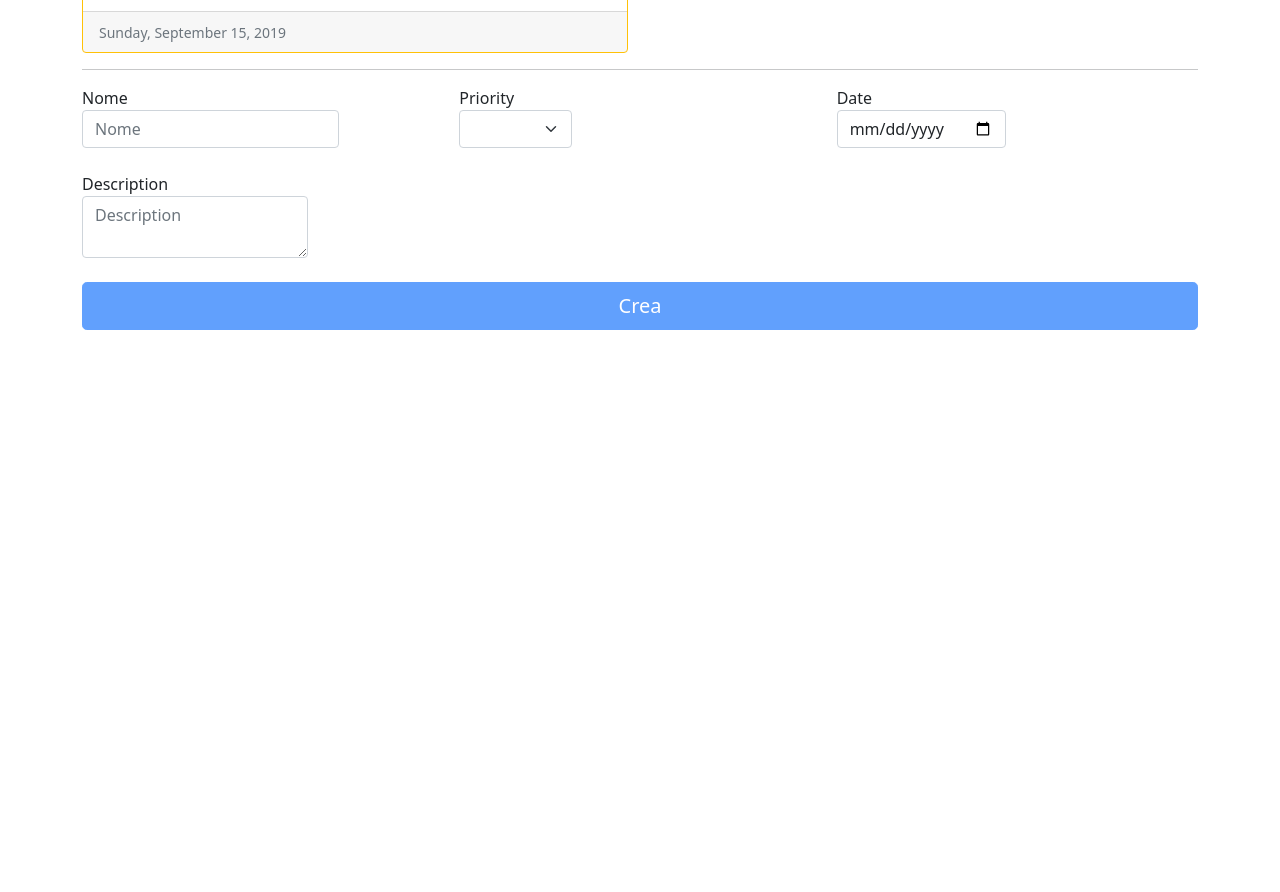
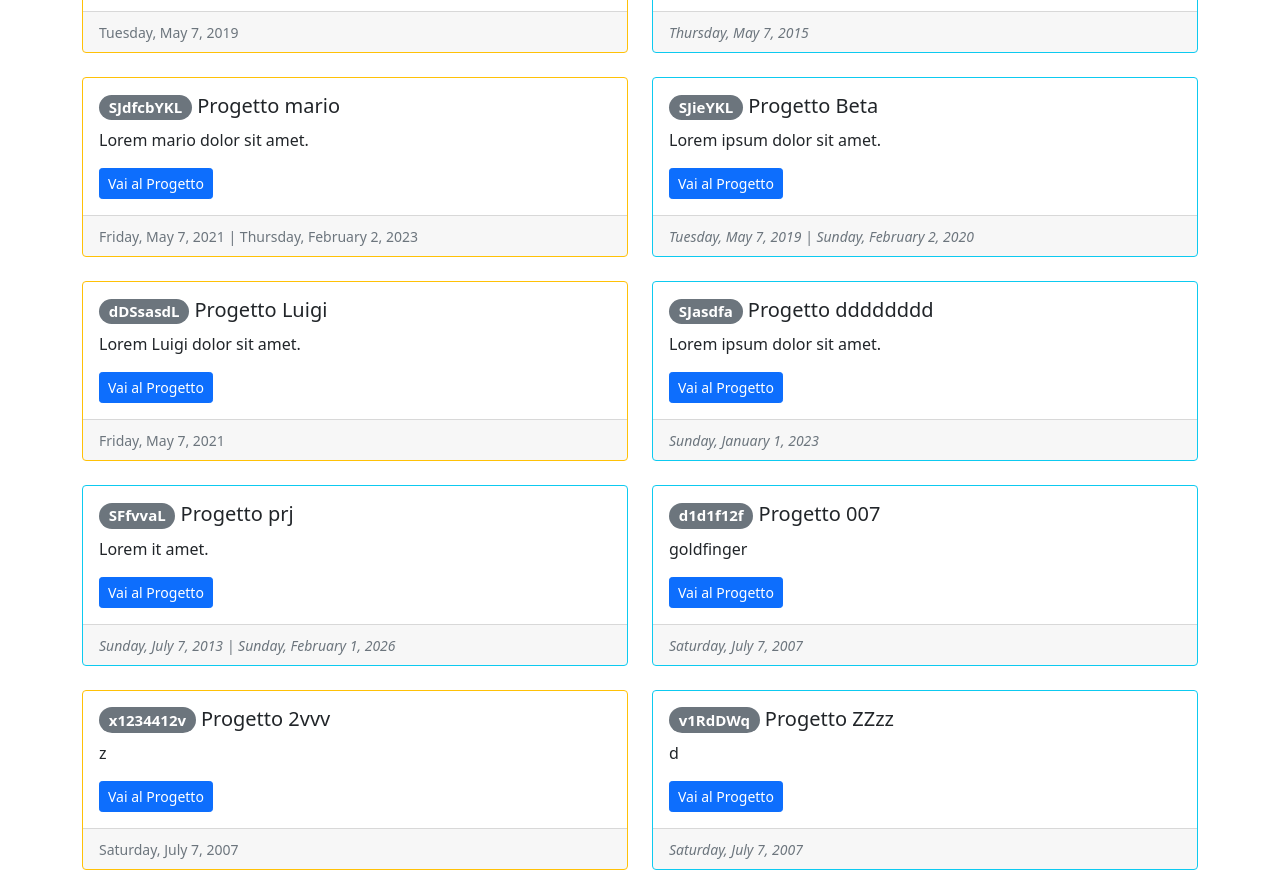
Before and after one commit to Agricola-a/NGPRJ, an Angular app: page /projects in a window 1280 px wide. Shown: the part 540-1432 px from the top of the page. Before the commit the page ends 870 px from the top, so only its background shows below. Built offline with nearby package versions, Linux system fonts and the light colour scheme; data requests are answered from the project's data file.

Commit message:
refactoring for HttpClient and json-server api

```diff
--- /dev/null
+++ b/db.json
@@ -0,0 +1,149 @@
+{
+  "projects": [
+    {
+      "id": 1,
+      "code": "NHusYJl",
+      "name": "Progetto Alpha",
+      "description": "Lorem ipsum dolor sit amet.",
+      "start": "2019-05-07",
+      "end": "2020-02-02",
+      "priority": "medium",
+      "done": true,
+      "tasks": []
+    },
+    {
+      "id": 2,
+      "code": "SJieYKL",
+      "name": "Progetto Beta",
+      "description": "Lorem ipsum dolor sit amet.",
+      "start": "2019-05-07",
+      "end": "2020-02-02",
+      "priority": "low",
+      "done": true,
+      "tasks": []
+    },
+    {
+      "id": 3,
+      "code": "POjeGBs",
+      "name": "Progetto Gamma",
+      "description": "Lorem ipsum dolor sit amet.",
+      "start": "2019-05-07",
+      "priority": "low",
+      "done": false,
+      "tasks": []
+    },
+    {
+      "id": 4,
+      "code": "dffewqw",
+      "name": "Progetto fff",
+      "description": "Lorem ipsum dolor sit amet.",
+      "start": "2015-05-07",
+      "priority": "medium",
+      "done": true,
+      "tasks": []
+    },
+    {
+      "id": 5,
+      "code": "SJdfcbYKL",
+      "name": "Progetto mario",
+      "description": "Lorem mario dolor sit amet.",
+      "start": "2021-05-07",
+      "end": "2023-02-02",
+      "priority": "low",
+      "done": false,
+      "tasks": []
+    },
+    {
+      "id": 6,
+      "code": "SJieYKL",
+      "name": "Progetto Beta",
+      "description": "Lorem ipsum dolor sit amet.",
+      "start": "2019-05-07",
+      "end": "2020-02-02",
+      "priority": "low",
+      "done": true,
+      "tasks": []
+    },
+    {
+      "id": 7,
+      "code": "dDSsasdL",
+      "name": "Progetto Luigi",
+      "description": "Lorem Luigi dolor sit amet.",
+      "start": "2021-05-07",
+      "priority": "low",
+      "done": false,
+      "tasks": []
+    },
+    {
+      "id": 8,
+      "code": "SJasdfa",
+      "name": "Progetto dddddddd",
+      "description": "Lorem ipsum dolor sit amet.",
+      "start": "2023-01-01",
+      "priority": "low",
+      "done": true,
+      "tasks": []
+    },
+    {
+      "id": 9,
+      "code": "SFfvvaL",
+      "name": "Progetto prj",
+      "description": "Lorem it amet.",
+      "start": "2013-07-07",
+      "end": "2026-02-01",
+      "priority": "low",
+      "done": true,
+      "tasks": []
+    },
+    {
+      "id": 10,
+      "code": "d1d1f12f",
+      "name": "Progetto 007",
+      "description": "goldfinger",
+      "start": "2007-07-07",
+      "priority": "low",
+      "done": true,
+      "tasks": []
+    },
+    {
+      "id": 11,
+      "code": "x1234412v",
+      "name": "Progetto 2vvv",
+      "description": "z",
+      "start": "2007-07-07",
+      "priority": "low",
+      "done": false,
+      "tasks": []
+    },
+    {
+      "id": 12,
+      "code": "v1RdDWq",
+      "name": "Progetto ZZzz",
+      "description": "d",
+      "start": "2007-07-07",
+      "priority": "low",
+      "done": true,
+      "tasks": []
+    },
+    {
+      "name": "asdasda",
+      "priority": "medium",
+      "start": "2021-10-22",
+      "description": "asd",
+      "code": "b6b7nj1",
+      "done": false,
+      "tasks": [],
+      "id": 13
+    },
+    {
+      "name": "aaaaaaaaaaaaaaaaaaaaaaaaaaaaaaaaaa",
+      "priority": "high",
+      "start": "2021-10-22",
+      "description": "adsdasd12e1234124",
+      "code": "8k0gw14",
+      "done": false,
+      "tasks": [],
+      "id": 14
+    }
+  ]
+}
--- a/src/app/app-routing.module.ts
+++ b/src/app/app-routing.module.ts
@@ -5,7 +5,8 @@ import { ProjectContainerComponent } from "./project/project-container/project-c
 
 const routes: Routes = [
     { path: 'home', component: HomeComponent },
-    { path: 'projects', component: ProjectContainerComponent }
+    { path: 'projects', component: ProjectContainerComponent },
+    { path: '', redirectTo: '/home', pathMatch: 'full' }
 ];
 
 @NgModule({
--- a/src/app/app.module.ts
+++ b/src/app/app.module.ts
@@ -1,7 +1,7 @@
 import { NgModule } from '@angular/core';
 import { BrowserModule } from '@angular/platform-browser';
 import { FormsModule } from '@angular/forms'
-
+import { HttpClientModule } from '@angular/common/http';
 import { AppComponent } from './app.component';
 import { ProjectContainerComponent } from './project/project-container/project-container.component';
 import { ProjectDetailComponent } from './project/project-detail/project-detail.component';
@@ -26,6 +26,7 @@ import { SectionHeaderComponent } from './shared/section-header/section-header.c
   imports: [
     BrowserModule,
     FormsModule,
+    HttpClientModule,
     AppRoutingModule
   ],
   providers: [],
--- a/src/app/project/project-container/project-container.component.ts
+++ b/src/app/project/project-container/project-container.component.ts
@@ -8,7 +8,8 @@ import { ProjectService } from '../project.service';
   templateUrl: './project-container.component.html',
   styleUrls: ['./project-container.component.css'],
 })
-export class ProjectContainerComponent implements OnInit {
+export class ProjectContainerComponent implements OnInit, OnDestroy {
+  subscription!: Subscription;
 
   projects$!: Observable<Project[]>;
   selectedProject!: Project;
@@ -20,10 +21,14 @@ export class ProjectContainerComponent implements OnInit {
   }
 
   selectProject(project: Project) {
-    this.selectedProject = this.projectService.get(project.id);
+    this.subscription = this.projectService.get(project.id).subscribe(data => this.selectedProject = data);
   }
 
   submitProjectForm(project: Project) {
-    this.projectService.add(project);
+    this.projectService.add(project).subscribe(data => this.projects$ = this.projectService.getAll());
+  }
+
+  ngOnDestroy() {
+    this.subscription.unsubscribe();
   }
 }
--- a/src/app/project/project.service.ts
+++ b/src/app/project/project.service.ts
@@ -1,75 +1,61 @@
+import { HttpClient, HttpErrorResponse } from '@angular/common/http';
 import { Injectable } from '@angular/core';
 import { Project } from '@app/models/Project';
 import { LogService } from '@app/shared/log.service';
-import { BehaviorSubject, Observable } from 'rxjs';
-import { tap } from 'rxjs/operators';
+import { Observable, throwError } from 'rxjs';
+import { catchError, retry, tap } from 'rxjs/operators';
 
 @Injectable({
   providedIn: 'root',
 })
 export class ProjectService {
 
-  private projects: Project[] = [
-    {
-      id: 1,
-      code: 'NHusYJl',
-      name: 'Progetto Alpha',
-      description: 'Lorem ipsum dolor sit amet.',
-      start: new Date(2021, 1, 30),
-      end: new Date(2021, 3, 15),
-      priority: 'medium',
-      done: true,
-      tasks: [],
-    },
-    {
-      id: 2,
-      code: 'SJieYKL',
-      name: 'Progetto Beta',
-      description: 'Lorem ipsum dolor sit amet.',
-      start: new Date(2019, 3, 30),
-      end: new Date(2019, 6, 15),
-      priority: 'low',
-      done: true,
-      tasks: [],
-    },
-    {
-      id: 3,
-      code: 'POjeGBs',
-      name: 'Progetto Gamma',
-      description: 'Lorem ipsum dolor sit amet.',
-      start: new Date(2019, 8, 15),
-      priority: 'low',
-      done: false,
-      tasks: [],
-    },
-  ];
-
-  private projectSubject = new BehaviorSubject<Project[]>(this.projects);
-  public projects$ = this.projectSubject.asObservable();
-
-  constructor(private logService: LogService) {}
+  constructor(private httpClient: HttpClient, private logService: LogService) {}
 
   getAll(): Observable<Project[]> {
-    return this.projects$.pipe(
-      tap(() => this.logService.log('getAll used'))
-    )
+    return this.httpClient.get<Project[]>('http://localhost:3000/projects')
+    .pipe(
+      tap((data) => this.logService.log(`getAll used ${data}`)),
+      retry(3),
+      catchError(this.handleError)
+    );
   }
 
-  add(project: Project): void {
-    this.logService.log('add used')
-    this.projects.push({
+  add(project: Project): Observable<Project> {
+
+    const projectToAdd = {
       ...project,
-      id: this.projects.length,
       code: Math.random().toString(36).replace('0.', '').substring(2,9),
       done: false,
       tasks: []
-    });
+    };
 
-    this.projectSubject.next(this.projects.slice());
+    return this.httpClient.post<Project>('http://localhost:3000/projects', projectToAdd)
+    .pipe(
+      tap((data) => this.logService.log(`add used ${data}`)),
+      retry(3),
+      catchError(this.handleError)
+      );
   }
 
-  get(id: number): Project {
-    this.logService.log('get used')
-    return this.projects.find((project) => project.id === id) as Project;
+  get(id: number): Observable<Project> {
+    return this.httpClient.get<Project>(`http://localhost:3000/projects/${id}`)
+    .pipe(
+      tap((data) => this.logService.log(`get used ${data}`)),
+      retry(3),
+      catchError(this.handleError)
+      );
+  }
+
+  private handleError(error: HttpErrorResponse) {
+    if (error.error instanceof ErrorEvent) {
+      console.error ('An error accorred:', error.error.message)
+    } else {
+      console.error(
+        `Backend returned code ${error.status}, ` +
+        `body was: ${error.error}`);
+    }
+    return throwError(
+      `Something bad happened; plese try again later.`);
   }
 }
--- a/src/app/shared/log.service.ts
+++ b/src/app/shared/log.service.ts
@@ -9,6 +9,5 @@ export class LogService {
 
   log(message: string) {
     console.log(`Log Service: ${message}`);
-
   }
 }
```
